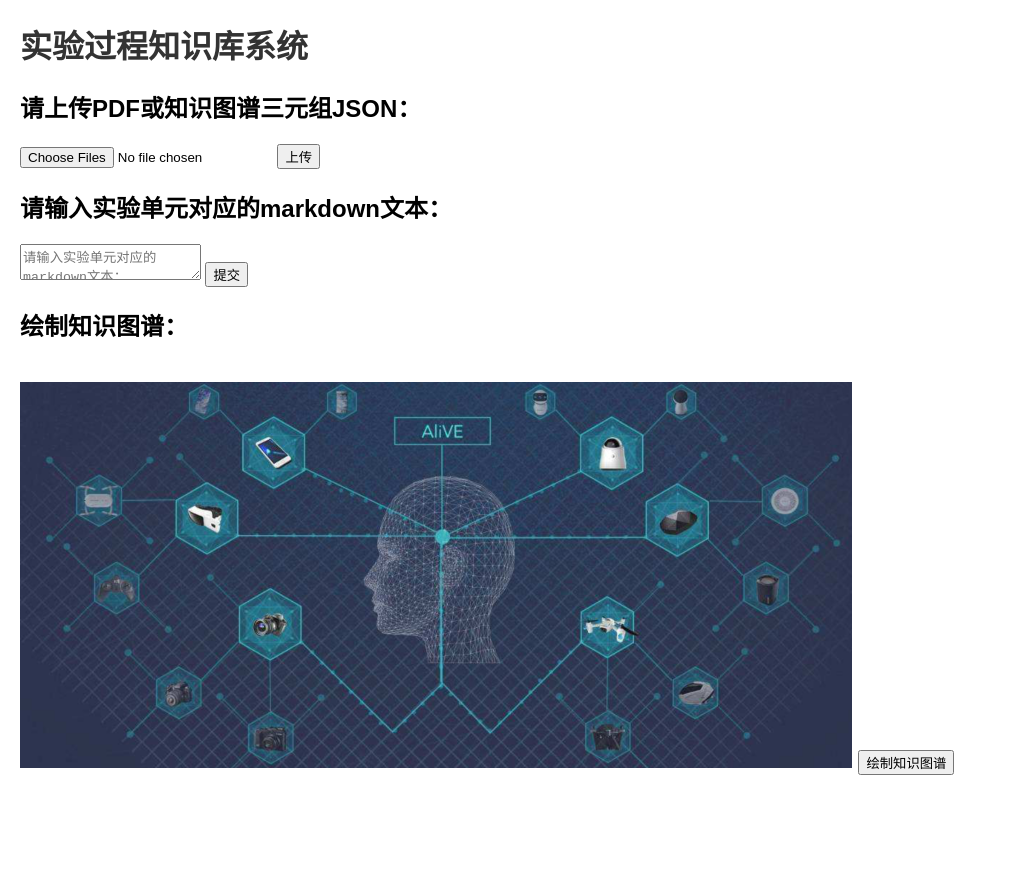
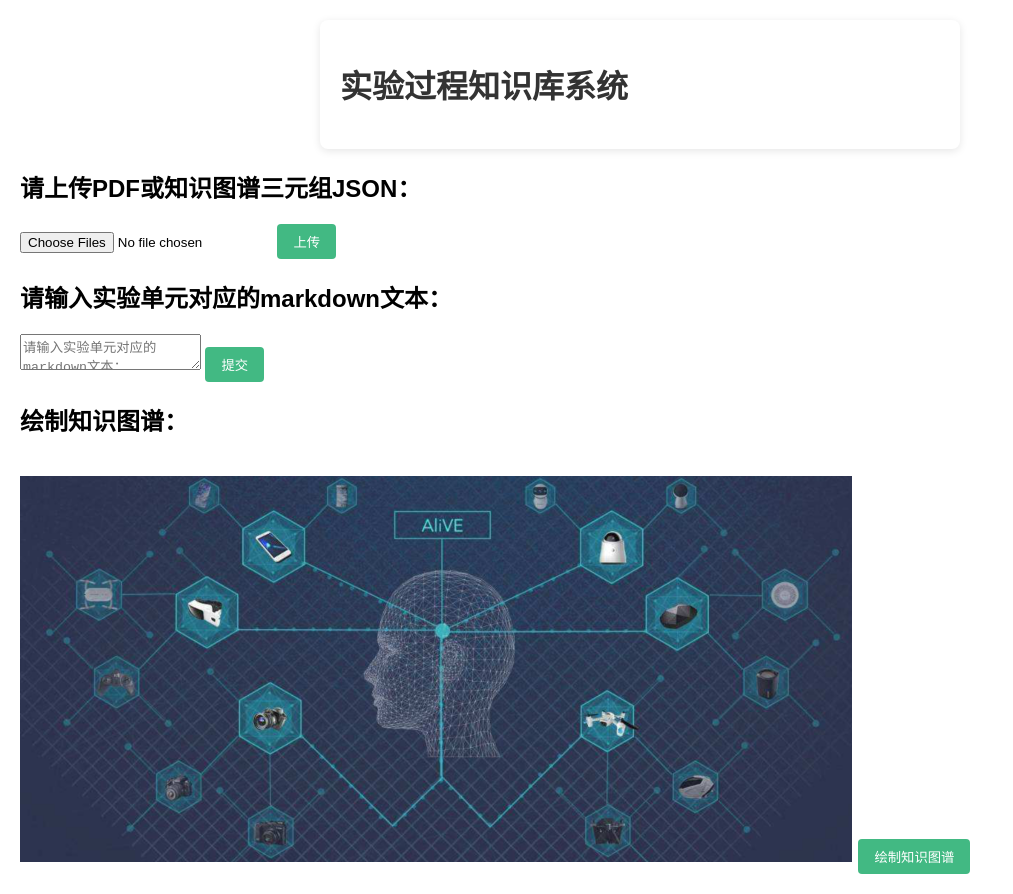
Before and after one commit to zuoyerumeng/Automatic_Experiment_Knowledge_Database_System, a website: page public/index.html in a window 1280 px wide. Shown: the whole page, without its empty margins (0-1013 px from the left). Before the commit the page ends 800 px from the top, so only its background shows below. Drawn offline with Linux system fonts and the light colour scheme.

Commit message:
Update styles.css

```diff
--- a/public/styles.css
+++ b/public/styles.css
@@ -18,3 +18,25 @@ form {
     display: block;
     margin-top: 20px;
 }
+
+.app-container {
+    max-width: 600px;
+    margin: 0 auto;
+    padding: 20px;
+    border-radius: 8px;
+    background-color: #fff;
+    box-shadow: 0 2px 8px rgba(0,0,0,0.1);
+}
+
+button {
+    background-color: #42b983;
+    border: none;
+    border-radius: 4px;
+    color: #fff;
+    padding: 8px 16px;
+    cursor: pointer;
+}
+
+button:hover {
+    background-color: #358c6b;
+}
```
